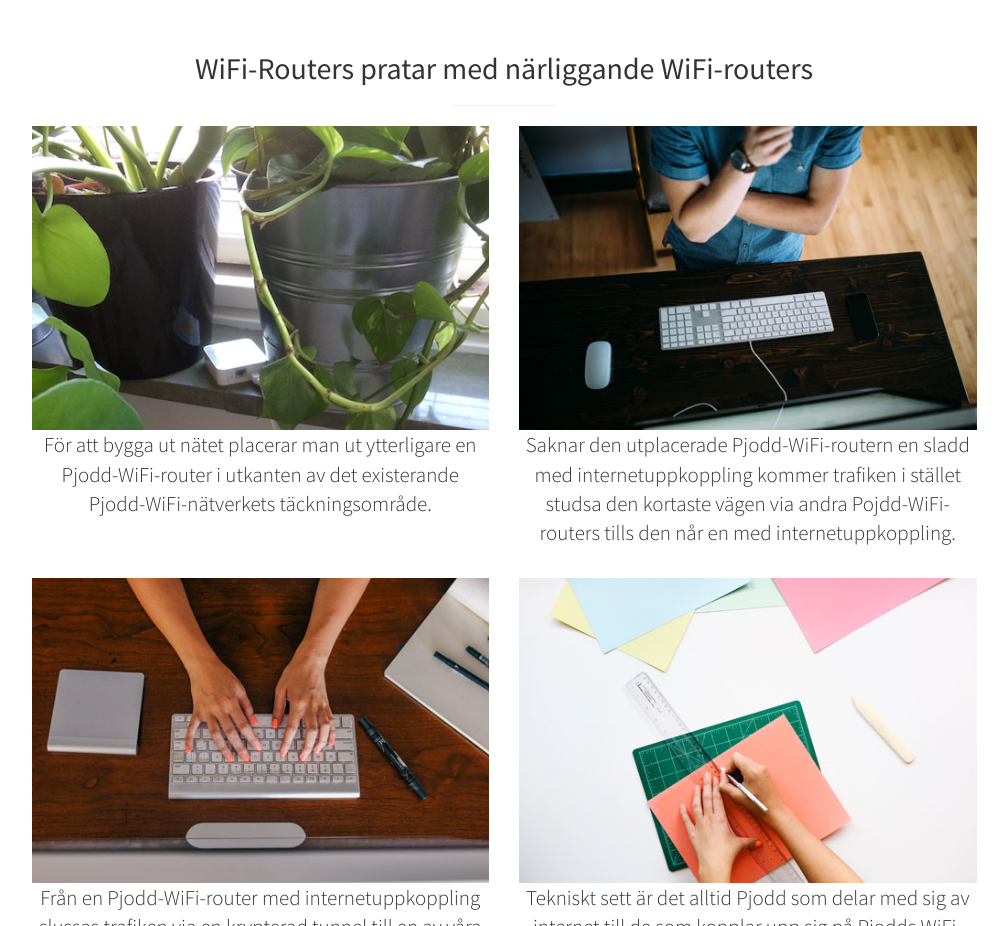
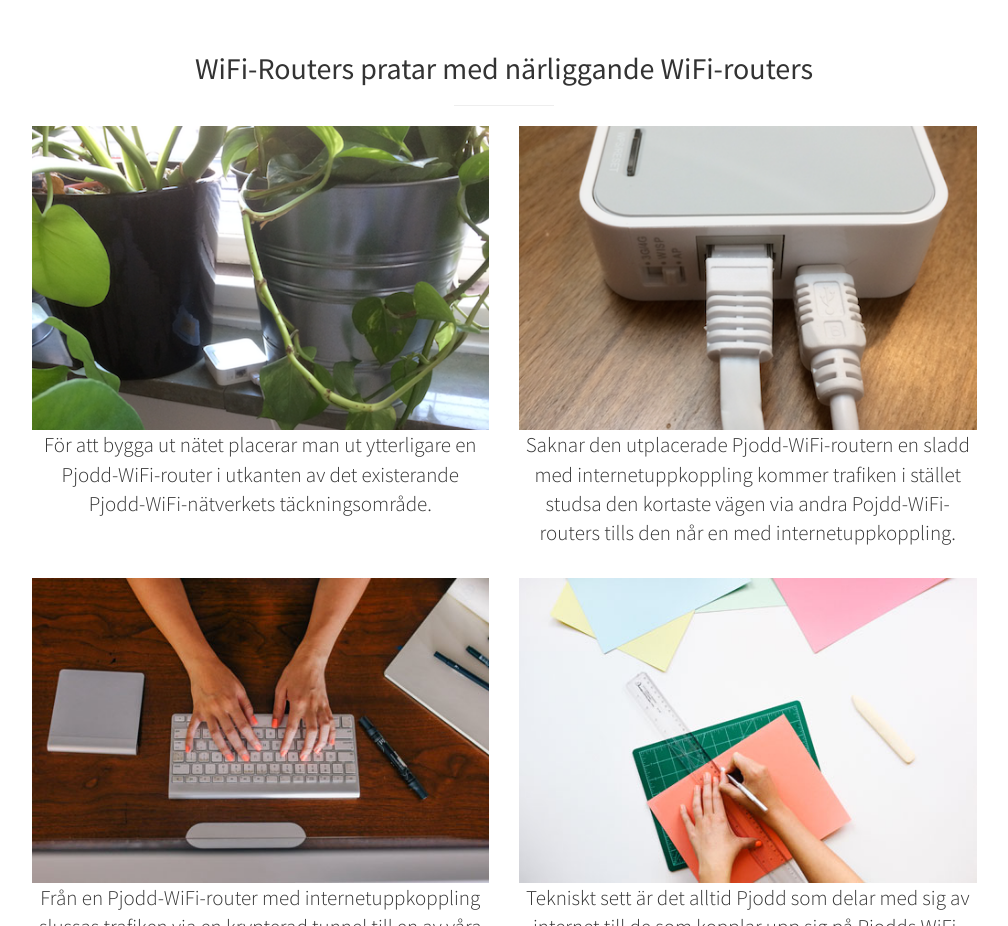
Before and after one commit to pjodd/landing-page, a plain HTML site: page index.html in a window 1280 px wide. Shown: the part 1920-2846 px from the top of the page, without its empty margins (136-1144 px from the left). Drawn offline with Linux system fonts and the light colour scheme.

Commit message:
new image

```diff
--- a/index.html
+++ b/index.html
@@ -200,7 +200,7 @@
           <div class="col-md-6">
             <div class="portfolio-item">
               <a href="#">
-                <img class="img-portfolio img-responsive" src="img/portfolio-2.jpg">
+                <img class="img-portfolio img-responsive" src="img/router-with-eth.png">
               </a>
               <p class="lead">
                 Saknar den utplacerade Pjodd-WiFi-routern en sladd med internetuppkoppling kommer
```
Also changed, not shown: img/router-with-eth.png (added).
